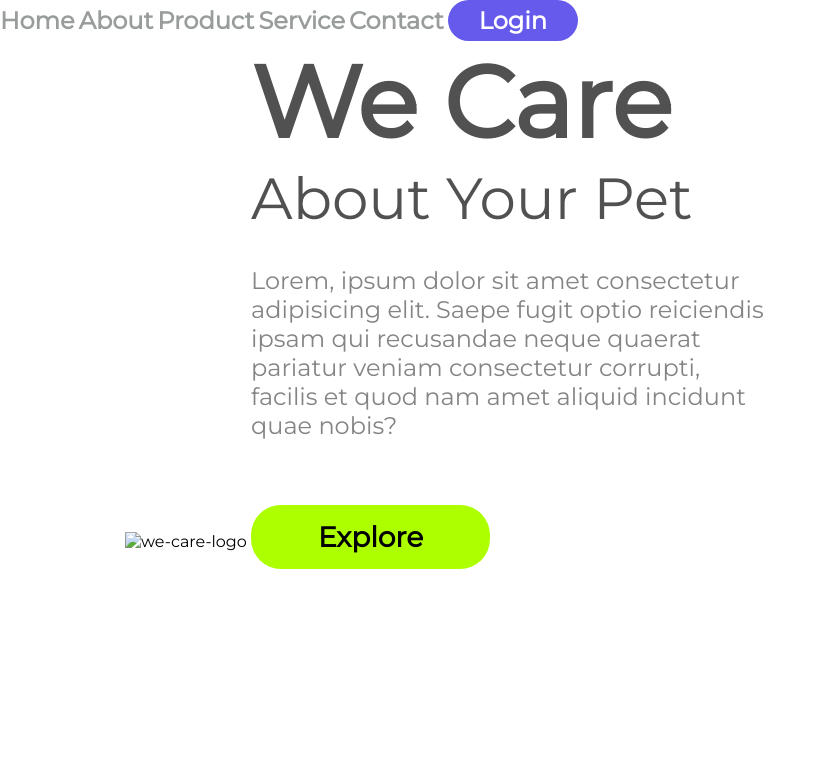
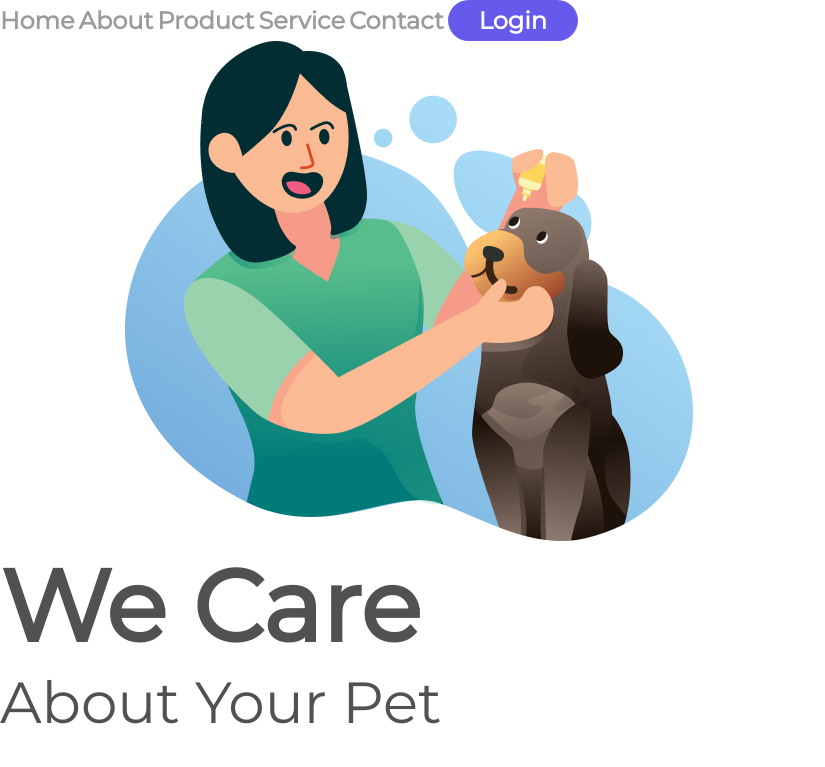
Before and after one commit to Luuisrobertojr/Pojeto-We-Care, a plain HTML site: page index.html in a window 1280 px wide. Shown: the top 767 px of the page, without its empty margins (0-825 px from the left). Drawn offline with Linux system fonts and the light colour scheme.

Commit message:
Alteração no image no HTML

```diff
--- a/index.html
+++ b/index.html
@@ -20,7 +20,7 @@
         <button class="button-header">Login</button>
     </header>
     <main>
-        <img src="./img/We Care.png" alt="we-care-logo" class="logo-image">
+        <img src="./assets/We Care.png" alt="we-care-logo" class="logo-image">
          <section>
 
         <h1>We Care</h1>
```
